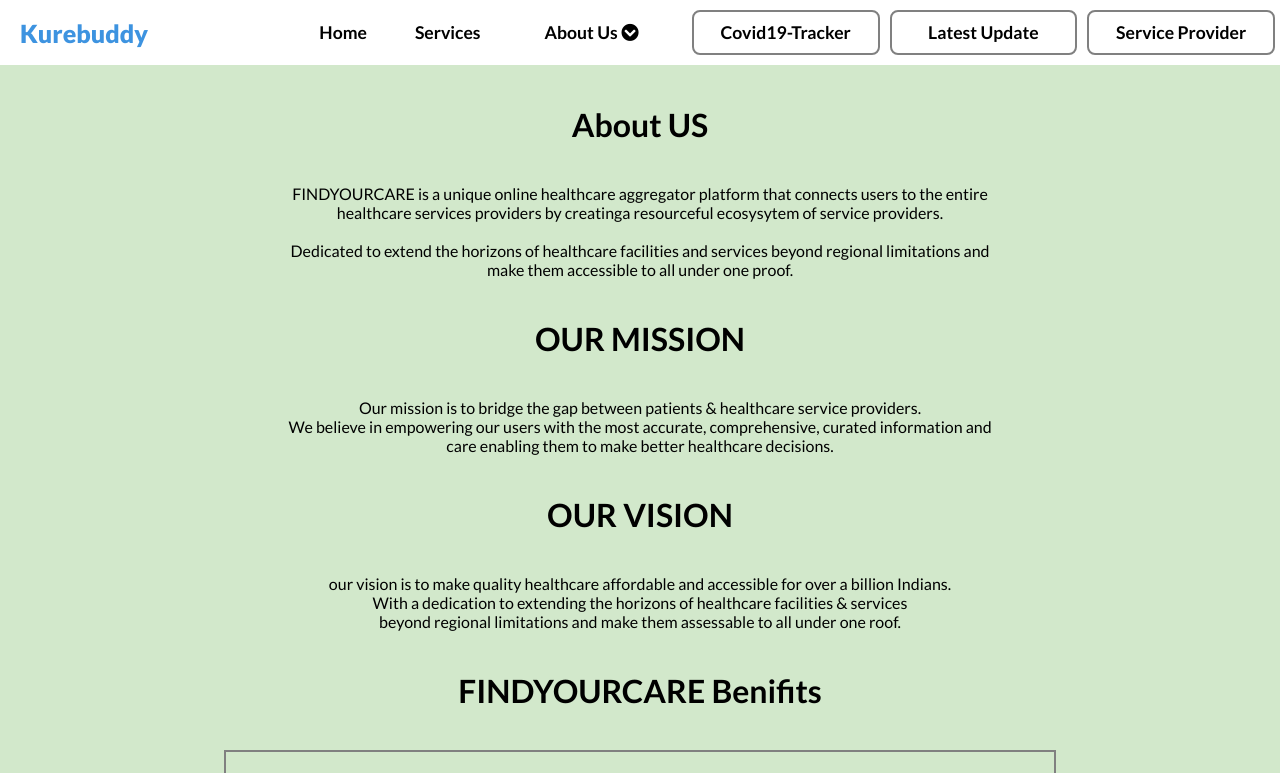
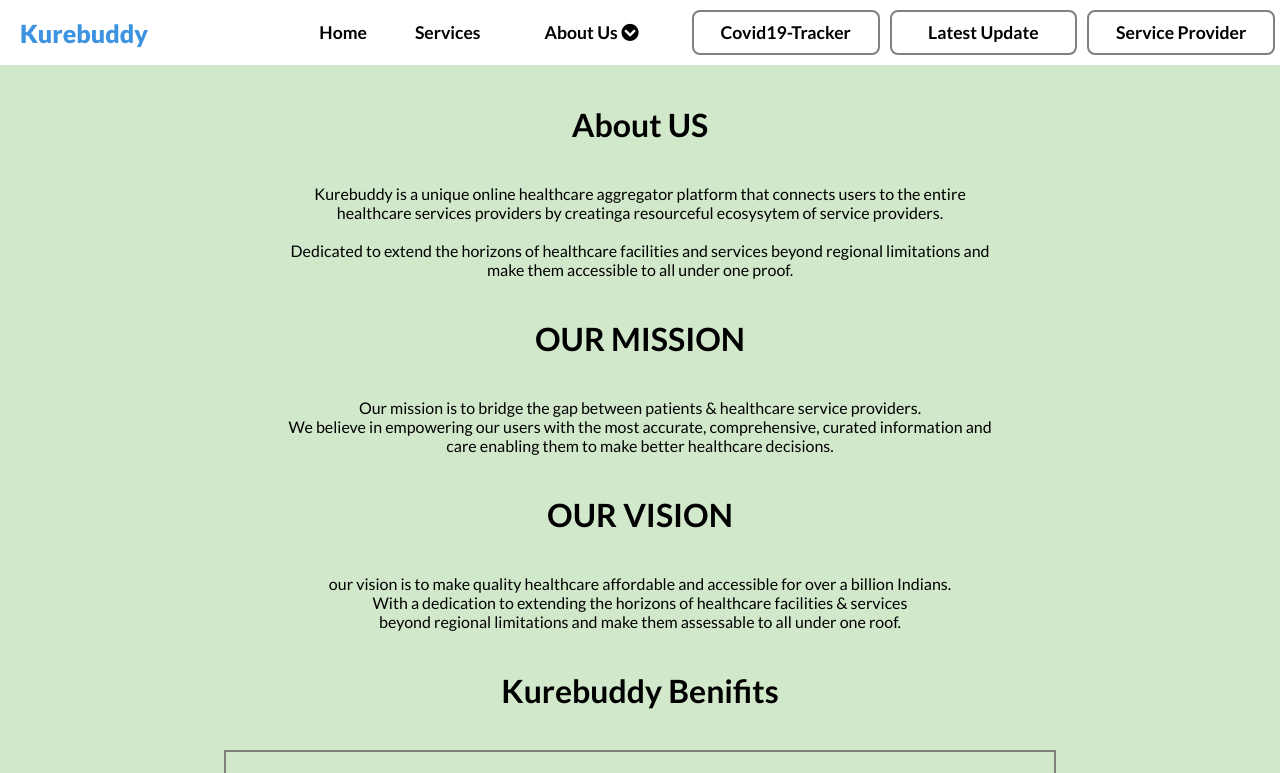
Before and after one commit to ArvindNagaonkar/FindYourCare-Version-2, a React (Create React App) app: page /about-us in a window 1280 px wide. Shown: the top 773 px of the page. Built offline with nearby package versions, Linux system fonts and the light colour scheme; no server answers; the database is empty.

Commit message:
findyourcare to Kurebuddy

```diff
--- a/src/Pages/About us/Aboutus.js
+++ b/src/Pages/About us/Aboutus.js
@@ -12,7 +12,7 @@ function Aboutus() {
         <div className="about_section">
           <h1 className="about_text">About US</h1>
           <p>
-            FINDYOURCARE is a unique online healthcare aggregator platform that
+            Kurebuddy is a unique online healthcare aggregator platform that
             connects users to the entire
             <br />
             healthcare services providers by creatinga resourceful ecosysytem of
@@ -52,7 +52,7 @@ function Aboutus() {
         </div>
 
         <h1 className="benifits_tittle">
-          FINDYOURCARE <span>Benifits</span>
+          Kurebuddy <span>Benifits</span>
         </h1>
         <div className="mission-conatiner">
           <img className="mission_img" src={mission1} alt="" />
```
